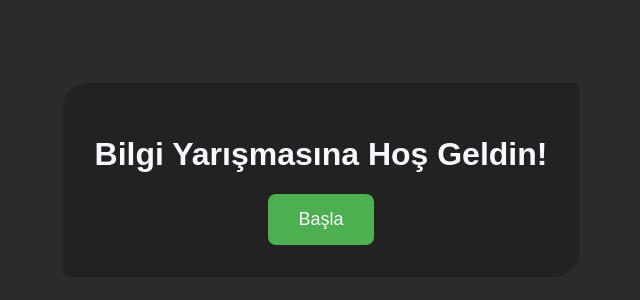
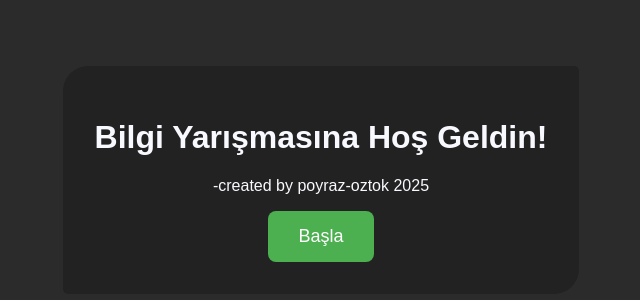
Before and after one commit to poyraz-oztok/Kimya-Bilgi-Yar-mas-, a plain HTML site: page index.html in a window 1280 px wide. Shown: the part 270-570 px from the top of the page, without its empty margins (319-959 px from the left). Drawn offline with Linux system fonts and the light colour scheme.

Commit message:
Add signature to index.html

```diff
--- a/index.html
+++ b/index.html
@@ -1,3 +1,5 @@
+<!--poyrazoztok 2025 Kimya Projesi-->
+
 <!DOCTYPE html>
 <html lang="tr">
 <head>
@@ -10,6 +12,7 @@
 <body>
   <div class="start-screen" id="start-screen">
     <h1>Bilgi Yarışmasına Hoş Geldin!</h1>
+    <p>-created by poyraz-oztok 2025</p>
     <button id="start-btn">Başla</button>
   </div>
 
```
